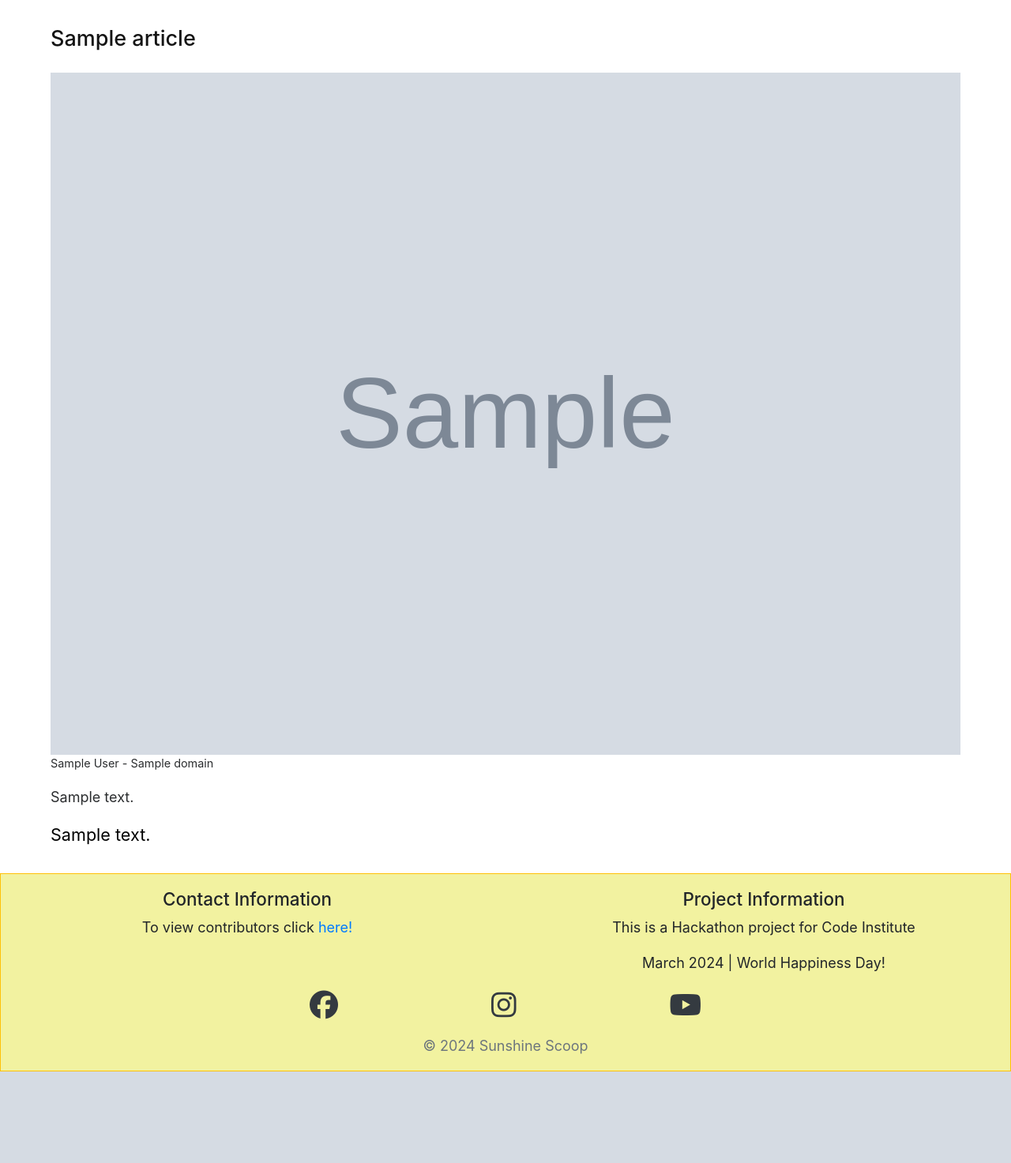
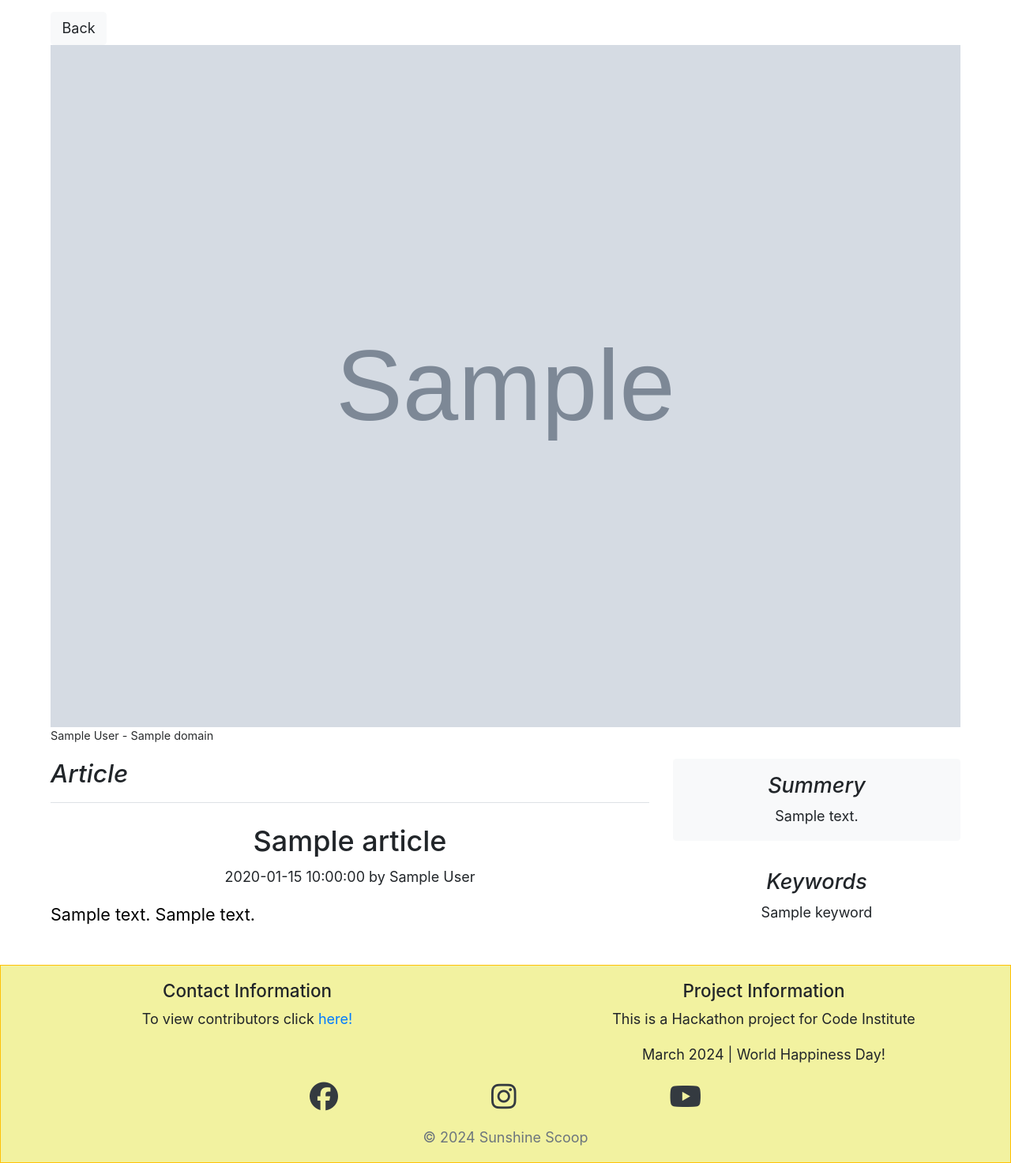
Before and after one commit to raneem-yad/sunshine_squad_hackathon_raneem, a Flask app: template appmanager/templates/article-details.html in a window 1280 px wide. Shown: the part 128-1601 px from the top of the page at 79% size. Before the commit the page ends 1485 px from the top, so only its background shows below. Run offline with Flask 3, Linux system fonts and the light colour scheme; the template is opened without the code that fills it: most values are stand-ins (such as "Sample title", 1, 10 or a date in 2020); grey boxes marked "Sample" are stand-in pictures; some libraries are stand-ins or nearby versions; some web fonts are replaced.

Commit message:
styling articles and their details

```diff
--- a/appmanager/static/css/style.css
+++ b/appmanager/static/css/style.css
@@ -462,7 +462,7 @@ a.nav-link:hover {
 }
 
 /* Styles For funny cards */
-div.card-body {
+.jokes-body {
 
   border: 0.1rem solid rgb(70, 68, 68);
   box-shadow: 0.2rem 0.2rem;
--- a/appmanager/templates/article-details.html
+++ b/appmanager/templates/article-details.html
@@ -1,17 +1,66 @@
 {% extends "base.html" %}
 {% block content %}
+<!--<section class="article-details">-->
+<!--    <h1 class="article-title-details">{{ article.title }}</h1>-->
+
+<!--    <p class="article-description">-->
+<!--        {{ article.description }}-->
+<!--    </p>-->
+
+
+<!--</section>-->
 <section class="article-details">
-    <h1 class="article-title-details">{{ article.title }}</h1>
+    <div class="row">
+            <div class="col d-flex order-0">
+                <!-- Back Button -->
+                <button class="btn btn-light" onclick="window.history.back()">Back</button>
+            </div>
+        </div>
+
     <figure>
         <img class="article-image" src="{{article.imageUrl}}" alt="{{article.title}}">
         <figcaption class="caption">{{article.authorsByline}} - {{ article.source.domain }}</figcaption>
     </figure>
-    <p class="article-description">
-        {{ article.description }}
-    </p>
+<div class="row">
+        <div class="col-md-8 blog-main">
+          <h3 class="pb-3 mb-4 font-italic border-bottom text-left">
+            Article
+          </h3>
+        <div class="blog-post">
+            <h2 class="blog-post-title">{{article.title}}</h2>
+            <p class="blog-post-meta">{{ article.pubDate   }} by <a >{{article.authorsByline}}</a></p>
+            <p class="article-summary">
+                {{article.summary}}
+                {{ article.content }}
 
-    <p class="article-summary">
-        {{ article.summary }}
-    </p>
+            </p>
+           </div><!-- /.blog-post -->
+        </div>
+        <aside class="col-md-4 blog-sidebar">
+          <div class="p-3 mb-3 bg-light rounded">
+            <h4 class="font-italic">Summery</h4>
+            <p class="mb-0"> {{article.description}}</p>
+          </div>
+
+          <div class="p-3">
+            <h4 class="font-italic">Keywords</h4>
+            <ol class="list-unstyled mb-0">
+                {% for keyword in  article.keywords %}
+                <li>{{keyword.name}}</li>
+                {% endfor %}
+            </ol>
+          </div>
+
+<!--          <div class="p-3">-->
+<!--            <h4 class="font-italic">Categories</h4>-->
+<!--            <ol class="list-unstyled">-->
+<!--              {% for cate in  article.get('categories',[]) %}-->
+<!--                <li>{{cate.name}}</li>-->
+<!--                {% endfor %}-->
+<!--            </ol>-->
+<!--          </div>-->
+        </aside><!-- /.blog-sidebar -->
+
+      </div><!-- /.row -->
 </section>
 {% endblock %}
--- a/appmanager/templates/gallery.html
+++ b/appmanager/templates/gallery.html
@@ -33,7 +33,7 @@
   {% for joke, emoji in data %}
   <div class="col-md-6">
     <div class="card mb-3">
-      <div class="card-body">
+      <div class="jokes-body">
         <!--            <h5 class="card-title">Joke {{loop.index}}</h5>-->
         <h5 class="card-title"> {{emoji}}</h5>
         <p class="clickable-paragraph" data-toggle="collapse" href="#collapse{{ loop.index }}" role="button"
```
Also changed, not shown: appmanager/templates/home.html (+23 -8 lines).
